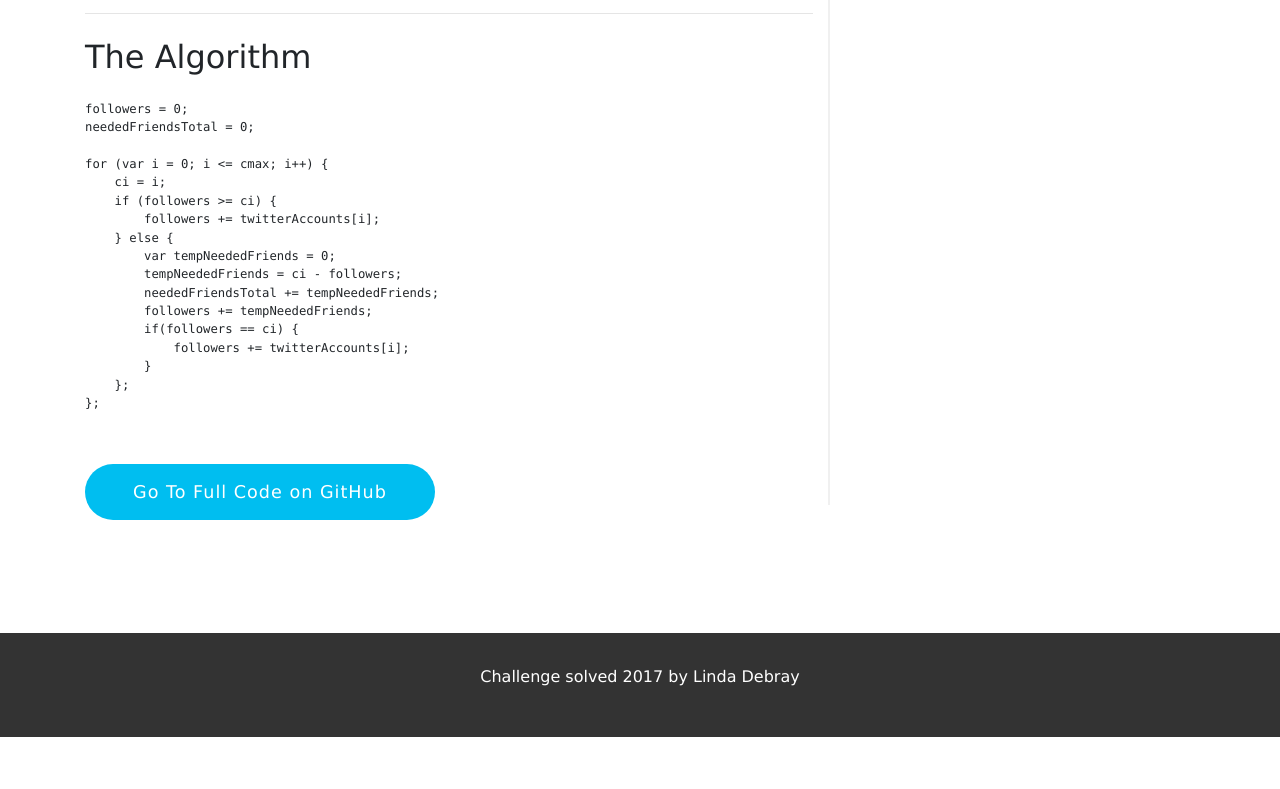
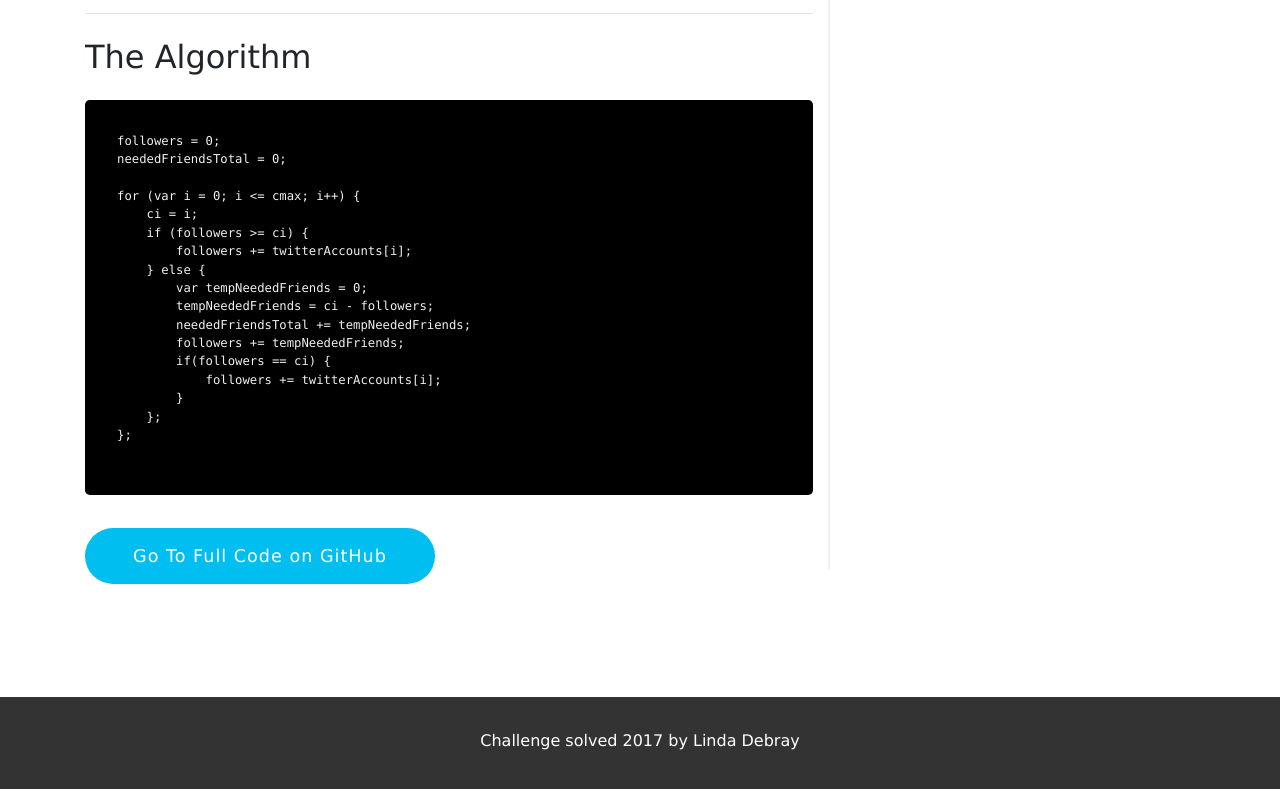
Before and after one commit to lindade/ebury-challenge, a plain HTML site: page index.html in a window 1280 px wide. Shown: the part 1143-1932 px from the top of the page. Before the commit the page ends 1880 px from the top, so only its background shows below. Drawn offline with nearby package versions, Linux system fonts and the light colour scheme.

Commit message:
change code styling, add button transition

```diff
--- a/css/style.css
+++ b/css/style.css
@@ -66,10 +66,18 @@ body {
   cursor: pointer;
 }
 
+.code {
+  background-color: #000;
+  color: #f0f0f0;
+  padding: 2rem;
+  border-radius: .3rem;
+}
+
 a:link,
 a:visited {
   color: #fff;
   text-decoration: none;
+  transition: all .2s;
 }
 
 a:hover {
@@ -87,6 +95,7 @@ a:hover {
   font-size: 1.1rem;
   letter-spacing: 1px;
   text-align: center;
+  transition: all .2s;
 }
 
 .button:hover {
--- a/index.html
+++ b/index.html
@@ -208,7 +208,7 @@
 
           <h2 class="my-4 text-center text-sm-left">The Algorithm</h2>
           <code>
-            <pre>
+            <pre class="code">
 followers = 0;
 neededFriendsTotal = 0;
 
```
